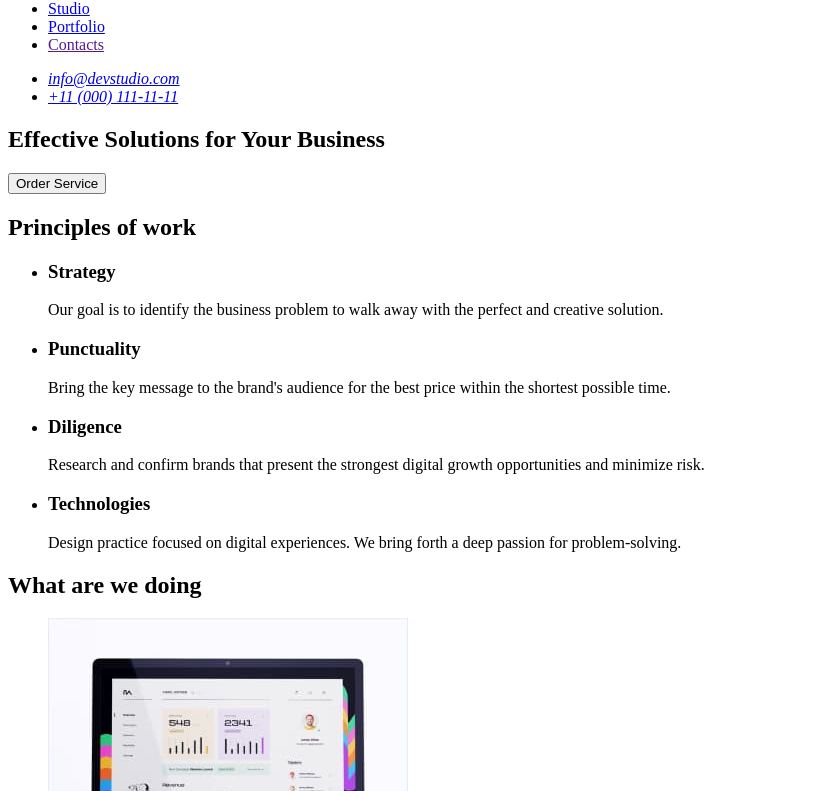
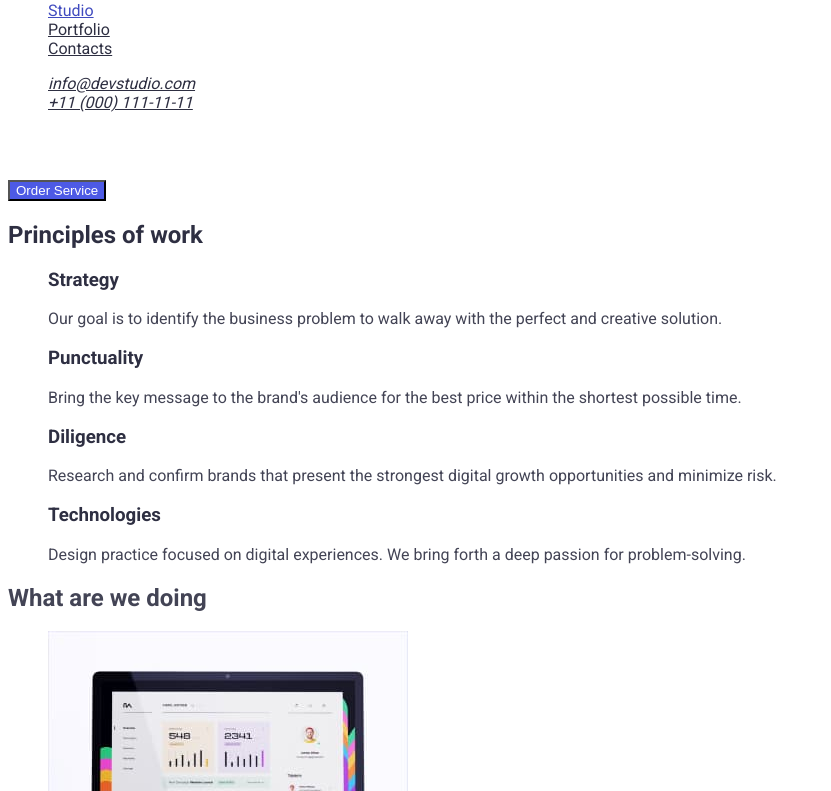
Before and after one commit to Yurii2276/goit-markup-hw-02, a plain HTML site: page index.html in a window 1280 px wide. Shown: the part 42-833 px from the top of the page, without its empty margins (0-831 px from the left). Drawn offline with Linux system fonts and the light colour scheme.

Commit message:
индекс без шрифтов

```diff
--- a/CSS/style.css
+++ b/CSS/style.css
@@ -1,4 +1,97 @@
+:root {
+  --primary-text-color: #ffffff;
+  --title-text-color: #2e2f42;
+  --accent-color: #4d5ae5;
+  --base-text-color: #434455;
+  --primari-whitecolor: #ffffff;
+  --btn-hover-color: #404bbf;
+  --btn-secondary-color: #e7e9fc;
+}
+
 body {
+  background-color: var(--primary-text-color);
+  color: var(--base-text-color);
 
+  font-family: Roboto, sans-serif;
+}
 
+/* button */
+.button {
+  color: var(--accent-color);
+  background-color: var(--btn-secondary-color);
 }
+.button.primary {
+  color: var(--primari-whitecolor);
+  background-color: var(--accent-color);
+}
+
+.button.primary :hover,
+.button.primary :focus {
+  color: var(--primari-whitecolor);
+  background-color: var(--btn-hover-color);
+}
+
+.button.secondary {
+  color: var(--accent-color);
+  background-color: var(--btn-secondary-color);
+}
+
+/* delete poit in UL */
+.list {
+  list-style: none;
+}
+
+/* heder */
+
+/* Logo */
+.logo-studio {
+  color: #2e2f42;
+}
+
+/* site nav */
+.nav .link {
+  color: var(--title-text-color);
+}
+.nav .link:hover,
+.nav .link:focus {
+  color: var(--btn-hover-color);
+}
+.nav-adress .link {
+  color: var(--title-text-color);
+}
+.nav-adress .link:hover,
+.nav-adress .link:focus {
+  color: var(--btn-hover-color);
+}
+.nav .link.current {
+  color: var(--btn-hover-color);
+}
+
+/* herro */
+.herro-title {
+  color: var(--primari-whitecolor);
+}
+.section .section-title {
+  color: var(--title-text-color);
+}
+
+/* Principles of work */
+.section .section-subtitle {
+  color: var(--title-text-color);
+}
+
+/* Our team */
+.team .team-name {
+  color: var(--title-text-color);
+}
+.team .profession {
+  color: var(--base-text-color);
+}
+
+/* footer */
+.footer .logo-studio {
+  color: #f4f4fd;
+}
+.footer .text {
+  color: #f4f4fd;
+}
--- a/index.html
+++ b/index.html
@@ -5,25 +5,39 @@
     <meta http-equiv="X-UA-Compatible" content="IE=edge" />
     <meta name="viewport" content="width=device-width, initial-scale=1.0" />
     <title>Web Studio (Version 3.0)</title>
+
+    <!-- link fonts -->
+    <link rel="preconnect" href="https://fonts.googleapis.com">
+    <link rel="preconnect" href="https://fonts.gstatic.com" crossorigin>
+    <link href="https://fonts.googleapis.com/css2?family=Raleway:wght@800&family=Roboto:wght@400;500;700&display=swap" rel="stylesheet">
+    <!-- link style -->
     <link rel="stylesheet" href="./CSS/style.css" />
+
   </head>
   <body>
     <!-- Heder -->
     <header>
       <!-- Navigation -->
       <nav>
-        <a href="./index.html">WebStudio</a>
-        <ul>
-          <li><a href="./index.html">Studio </a></li>
-          <li><a href="./portfolio.html">Portfolio</a></li>
-          <li><a href="">Contacts</a></li>
+        <a href="./index.html" class="logo"
+          >Web<span class="logo-studio">Studio</span></a
+        >
+        <ul class="nav list">
+          <li><a href="./index.html" class="link current">Studio </a></li>
+          <li><a href="./portfolio.html" class="link">Portfolio</a></li>
+          <li><a href="" class="link">Contacts</a></li>
         </ul>
       </nav>
       <!-- adress -->
       <address>
-        <ul>
-          <li><a href="mailto:info@devstudio.com">info@devstudio.com</a></li>
-          <li><a href="tel:+110001111111">+11 (000) 111-11-11</a></li>
+        <ul class="nav-adress list">
+          <li>
+            <a href="mailto:info@devstudio.com" class="link"
+              >info@devstudio.com</a>
+          </li>
+          <li>
+            <a href="tel:+110001111111" class="link">+11 (000) 111-11-11</a>
+          </li>
         </ul>
       </address>
     </header>
@@ -31,51 +45,51 @@
     <!-- Main -->
     <main>
       <!-- Herro r1-->
-      <section>
-        <h1>Effective Solutions for Your Business</h1>
-        <button type="button">Order Service</button>
+      <section class="herro">
+        <h1 class="herro-title">Effective Solutions for Your Business</h1>
+        <button type="button" class="button primary">Order Service</button>
       </section>
 
       <!-- Principles of work r2-->
-      <section>
-        <h2>Principles of work</h2>
+      <section class="section">
+        <h2 class="section-title">Principles of work</h2>
         <!-- The tag will need to be hidden -->
-        <ul>
+        <ul class="list">
           <li>
-            <h3>Strategy</h3>
+            <h3 class="section-subtitle">Strategy</h3>
             <p>
               Our goal is to identify the business problem to walk away with the
               perfect and creative solution.
             </p>
           </li>
           <li>
-            <h3>Punctuality</h3>
+            <h3 class="section-subtitle">Punctuality</h3>
             <p>
               Bring the key message to the brand's audience for the best price
               within the shortest possible time.
             </p>
           </li>
           <li>
-            <h3>Diligence</h3>
+            <h3 class="section-subtitle">Diligence</h3>
             <p>
               Research and confirm brands that present the strongest digital
               growth opportunities and minimize risk.
             </p>
           </li>
           <li>
-            <h3>Technologies</h3>
+            <h3 class="section-subtitle">Technologies</h3>
             <p>
               Design practice focused on digital experiences. We bring forth a
               deep passion for problem-solving.
             </p>
           </li>
         </ul>
-      </section>
+      </section class="section">
 
       <!-- What are we doing r3-->
       <section>
-        <h2>What are we doing</h2>
-        <ul>
+        <h2 class="section-title">What are we doing</h2>
+        <ul class="list">
           <li>
             <img
               src="./images/comp.jpg"
@@ -104,9 +118,9 @@
       </section>
 
       <!-- Our Team -->
-      <section>
-        <h2>Our Team</h2>
-        <ul>
+      <section class="team">
+        <h2 class="section-title">Our Team</h2>
+        <ul class="list">
           <li>
             <img
               src="./images/Marc_Guerro.jpg"
@@ -114,8 +128,8 @@
               width="264"
               height="260"
             />
-            <h3>Mark Guerrero</h3>
-            <p>Product Designer</p>
+            <h3 class="name">Mark Guerrero</h3>
+            <p class="profession">Product Designer</p>
           </li>
           <li>
             <img
@@ -124,8 +138,8 @@
               width="264"
               height="260"
             />
-            <h3>Tom Ford</h3>
-            <p>Frontend Developer</p>
+            <h3 class="name">Tom Ford</h3>
+            <p class="profession">Frontend Developer</p>
           </li>
           <li>
             <img
@@ -134,8 +148,8 @@
               width="264"
               height="260"
             />
-            <h3>Camila Garcia</h3>
-            <p>Marketing</p>
+            <h3 class="name">Camila Garcia</h3>
+            <p class="profession">Marketing</p>
           </li>
           <li>
             <img
@@ -144,17 +158,17 @@
               width="264"
               height="260"
             />
-            <h3>Daniel Wilson</h3>
-            <p>UI Designer</p>
+            <h3 class="name">Daniel Wilson</h3>
+            <p class="profession">UI Designer</p>
           </li>
         </ul>
       </section>
     </main>
 
     <!-- Footer -->
-    <footer>
-      <a href="./index.html">WebStudio</a>
-      <p>
+    <footer class="footer">
+      <a href="./index.html">Web<span class="logo-studio">Studio</span> </a>
+      <p class="text">
         Increase the flow of customers and sales for your business with digital
         marketing & growth solutions.
       </p>
```
Also changed, not shown: 2 other files.
